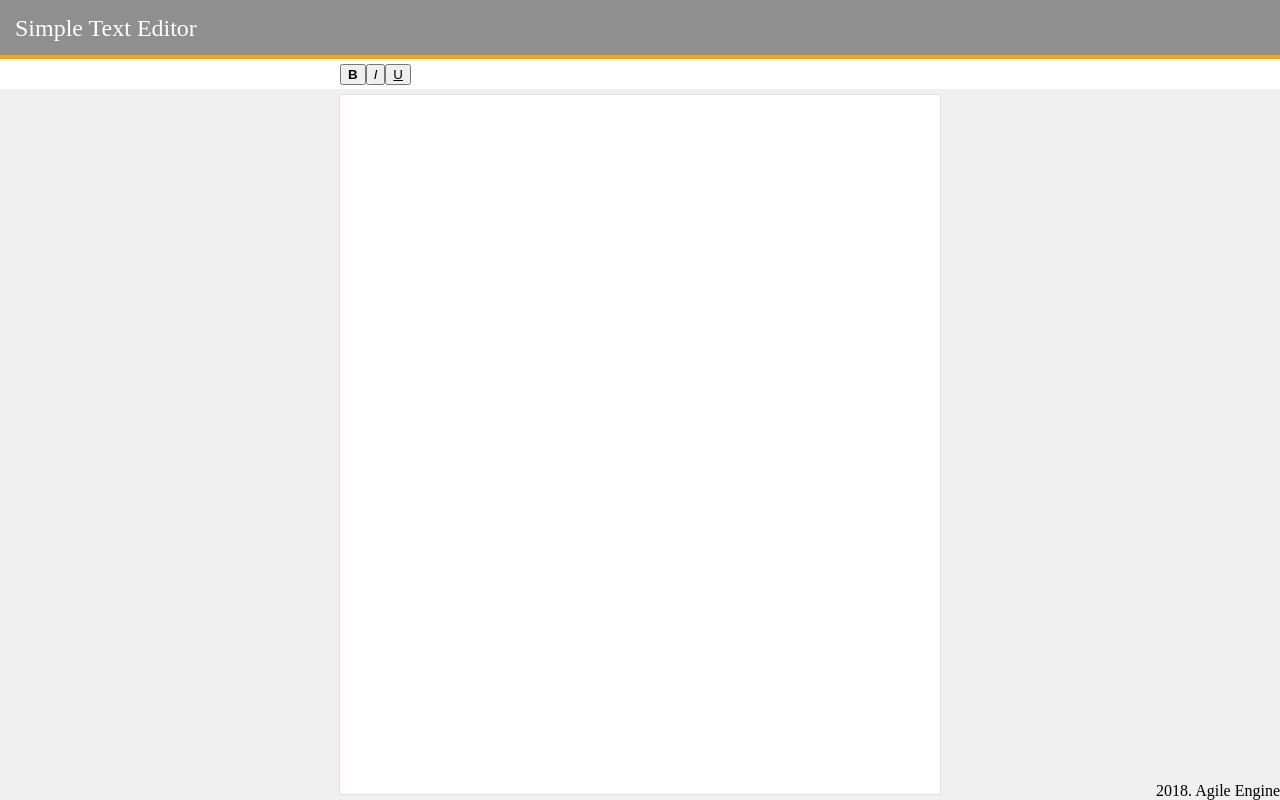
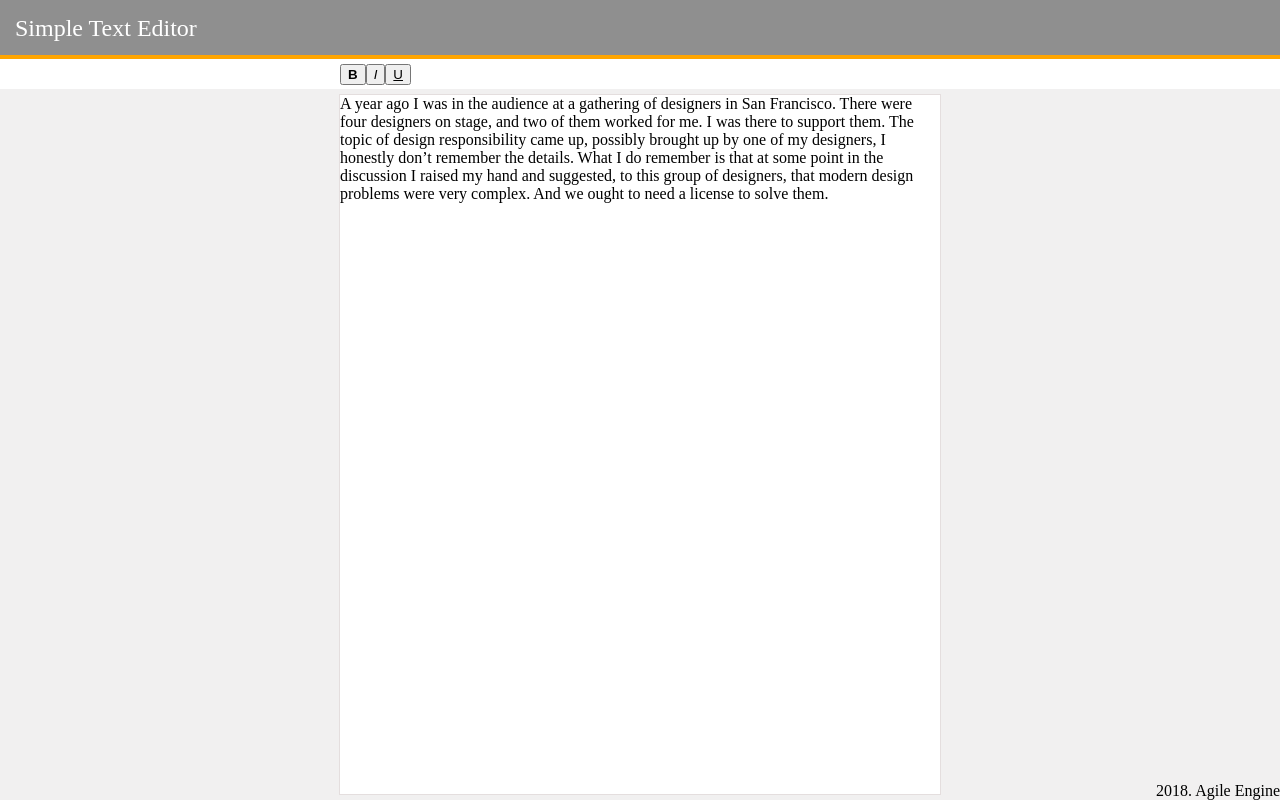
Before and after one commit to mynormh/ae-frontend-texteditor-reactjs, a React (Create React App) app: page / in a window 1280 px wide. Built offline with nearby package versions, Linux system fonts and the light colour scheme.

Commit message:
Shows text in file zone

```diff
--- a/src/App.js
+++ b/src/App.js
@@ -3,13 +3,17 @@ import "./App.css";
 import ControlPanel from "./control-panel/ControlPanel";
 import FileZone from "./file-zone/FileZone";
 import getMockText from "./text.service";
+import { createWordsCollection } from "./utils";
 
 function App() {
-  const [wordsCollection, setWordsCollection] = useState("");
+  const [wordsCollection, setWordsCollection] = useState([]);
+  const [loading, setLoading] = useState(true);
 
   useEffect(() => {
-    getMockText().then(function(result) {
-      setWordsCollection(result);
+    getMockText().then(result => {
+      const wordsCollection = createWordsCollection(result);
+      setWordsCollection(wordsCollection);
+      setLoading(false);
     });
   }, []);
 
@@ -20,7 +24,11 @@ function App() {
       </header>
       <main>
         <ControlPanel />
-        <FileZone />
+        {loading ? (
+          <p>Loading</p>
+        ) : (
+          <FileZone wordsCollection={wordsCollection} />
+        )}
       </main>
     </div>
   );
--- /dev/null
+++ b/src/components/Word.js
@@ -0,0 +1,7 @@
+import React from "react";
+
+function Word({ word }) {
+  return <span>{word.word} </span>;
+}
+
+export default Word;
--- a/src/file-zone/FileZone.js
+++ b/src/file-zone/FileZone.js
@@ -1,16 +1,17 @@
-import React, { Component } from 'react';
-import './FileZone.css';
+import React, { Component } from "react";
+import "./FileZone.css";
+import Word from "../components/Word";
 
-class FileZone extends Component {
-    render() {
+function FileZone({ wordsCollection }) {
   return (
     <div id="file-zone">
       <div id="file">
-
+        {wordsCollection.map((word, index) => {
+          return <Word key={index} word={word}></Word>;
+        })}
       </div>
     </div>
   );
 }
-}
 
 export default FileZone;
--- /dev/null
+++ b/src/utils.js
@@ -0,0 +1,13 @@
+export function createWordsCollection(text) {
+  const wordsArray = text.split(" ");
+  const wordsCollection = wordsArray.map((word, index) => ({
+    index,
+    word,
+    format: {
+      bold: false,
+      italic: false,
+      underline: false
+    }
+  }));
+  return wordsCollection;
+}
```
Lines whose indentation alone changed are shown as unchanged.
